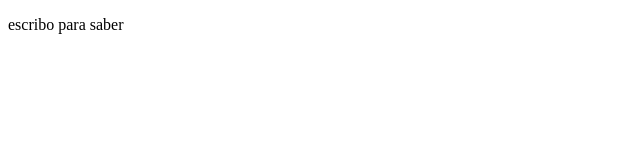
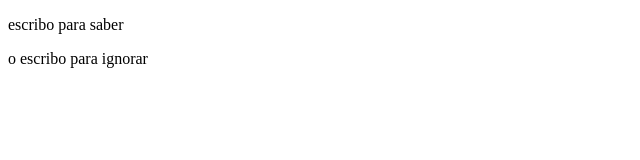
Before and after one commit to RosanaNei/eliminame, a plain HTML site: page about.html in a window 1280 px wide. Shown: the whole page, without its empty margins (0-640 px from the left). Drawn offline with Linux system fonts and the light colour scheme.

Commit message:
agrego un p

```diff
--- a/about.html
+++ b/about.html
@@ -8,5 +8,6 @@
 </head>
 <body>
     <p>escribo para saber</p>
+    <p>o escribo para ignorar</p>
 </body>
 </html>
```
